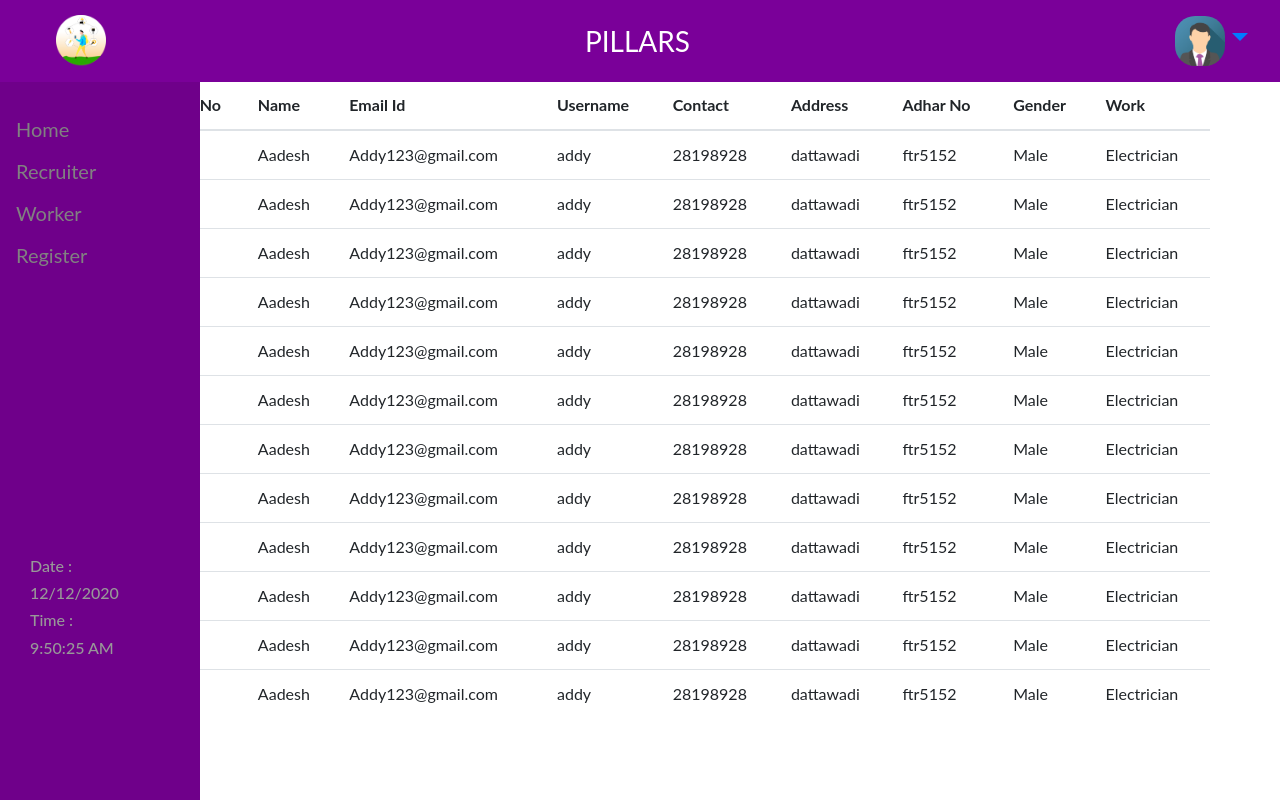
After one commit to damodardikonda/TOES, a Django app: page /hidden_admin_url/workers/ in a window 1280 px wide. The commit adds this page. Run offline with Django 3.2, Linux system fonts and the light colour scheme; some libraries are stand-ins or nearby versions.

Commit message:
initial commit

```diff
--- a/Sign/templates/Sign/sign_in.html
+++ b/Sign/templates/Sign/sign_in.html
@@ -1,4 +1,4 @@
-{% load static%}
+  {% load static%}
 <!DOCTYPE html>
 <html lang="en" dir="ltr">
   <head>
@@ -76,7 +76,7 @@
            <br>
            <br>
            <a id = "fl" href="{% url "forget_pass" %}" > &nbsp&nbsp&nbsp&nbsp&nbspForget Password??</a>
-           <a id = "btn1" class="btn btn-info" role="button" href="{% url 'Home' %} "> Log In</a>
+           <a id = "btn1" class="btn btn-info" role="button" href="{% url 'Home' %}"> Log In</a>
           <h6 id = 'f1' >&nbsp&nbspFrom <br>  PILLERS</h6>
        </div>
       </div>
--- /dev/null
+++ b/Sign/templates/Sign/workers.html
@@ -0,0 +1,306 @@
+{% load static %}
+<!doctype html>
+<html lang="en">
+  <head>
+
+    <!-- Required meta tags -->
+    <meta charset="utf-8">
+    <meta name="viewport" content="width=device-width, initial-scale=1.0">
+
+    <!-- Bootstrap CSS -->
+    <link rel="stylesheet" href="https://maxcdn.bootstrapcdn.com/bootstrap/4.0.0/css/bootstrap.min.css" integrity="sha384-Gn5384xqQ1aoWXA+058RXPxPg6fy4IWvTNh0E263XmFcJlSAwiGgFAW/dAiS6JXm" crossorigin="anonymous">
+
+    <title>workers</title>
+
+    <style>
+
+
+
+
+body {
+  font-family: "Lato", sans-serif;
+}
+
+.sidenav {
+  height: 100%;
+  width: 200px;
+  position: fixed;
+  z-index: 1;
+  top: 58px;
+  left: 0;
+  background-color: #6f008a;
+  overflow-x: hidden;
+  padding-top: 20px;
+}
+
+.sidenav a {
+  padding: 6px 8px 6px 16px;
+  text-decoration: none;
+  font-size: 20px;
+  color: #818181;
+  display: block;
+}
+
+.sidenav a:hover {
+  color: #f1f1f1;
+}
+
+.main {
+  margin-left: 200px; /* Same as the width of the sidenav */
+  font-size: 28px; /* Increased text to enable scrolling */
+  padding: -1px 10px;
+}
+
+.pillnav {
+  margin-left: 0px; /* Same as the width of the sidenav */
+  font-size: 28px; /* Increased text to enable scrolling */
+  padding: -1px 10px;
+}
+
+
+
+.bg-light {
+    background-color: #7a0099!important;
+}
+
+
+
+
+
+img {
+  border-radius: 40%;
+}
+
+
+</style>
+  </head>
+  <body>
+
+      <!-- code of bootstrap start from here -->
+  <div class="sidenav">
+  <a href="{% url 'Home'%}" style="margin-top: 30px;">Home</a>
+  <a href="{% url 'recruiters'%}">Recruiter</a>
+  <a href="{% url 'workers'%}">Worker</a>
+  <a href="#contact">Register</a>
+  <div class="Container" style="margin-left: 30px;color:#989898">
+  <h6 style="margin-top: 280px; ">Date : <h6 id="date"></h6></h6>
+  <h6>Time : <h6 id="time"></h6></h6>
+
+</div>
+</div>
+
+<div class="pillnav">
+
+    <nav class="navbar navbar-brand-center navbar-light bg-light fixed-top justify-content-between">
+     <a class="navbar-brand-center" href= {% url 'Home' %}><img src="{% static 'media/logo.png' %} "alt="Avatar" style="width: 50px;margin-right: 10px;margin-left: 40px;"></a>
+ <div class="nav-item nav-link "style="color:white">PILLARS</div>
+      <div class="nav-item nav-link dropdown" >
+      <a class="dropdown-toggle" data-toggle="dropdown" href="#"><img src="{% static 'media/img_avatar.png' %}" alt="Avatar" style="width:50px"><span class="caret"></span></a>
+
+      <ul class="dropdown-menu">
+          <li><a href="#">Profile</a></li>
+          <li><a href="#">Settings</a></li>
+          <li><a href="#">Help</a></li>
+          <li><a href="#">Sign out</a></li>
+        </ul>
+      </div>
+
+</nav>
+
+</div>
+<div class="main_content">
+  <div class="container">
+
+    <div class="row" style="  margin-top: 80px;">
+
+
+          <!--Table-->
+<table class="table table-hover table-fixed" style=" margin-left: 100px;">
+
+  <!--Table head-->
+  <thead>
+    <tr>
+      <th>Sr.No</th>
+      <th>Name</th>
+      <th>Email Id</th>
+      <th>Username</th>
+      <th>Contact</th>
+      <th>Address</th>
+      <th>Adhar No</th>
+      <th>Gender</th>
+      <th>Work</th>
+    </tr>
+  </thead>
+  <!--Table head-->
+
+  <!--Table body-->
+  <tbody>
+    <tr>
+      <th scope="row">1</th>
+      <td>Aadesh</td>
+      <td>Addy123@gmail.com</td>
+      <td>addy</td>
+      <td>28198928</td>
+      <td>dattawadi</td>
+      <td>ftr5152</td>
+      <td>Male</td>
+      <td>Electrician</td>
+
+    </tr>
+    <tr>
+      <th scope="row">1</th>
+      <td>Aadesh</td>
+      <td>Addy123@gmail.com</td>
+      <td>addy</td>
+      <td>28198928</td>
+      <td>dattawadi</td>
+      <td>ftr5152</td>
+      <td>Male</td>
+      <td>Electrician</td>
+    </tr>
+    <tr>
+      <th scope="row">1</th>
+      <td>Aadesh</td>
+      <td>Addy123@gmail.com</td>
+      <td>addy</td>
+      <td>28198928</td>
+      <td>dattawadi</td>
+      <td>ftr5152</td>
+      <td>Male</td>
+      <td>Electrician</td>
+    </tr>
+    <tr>
+      <th scope="row">1</th>
+      <td>Aadesh</td>
+      <td>Addy123@gmail.com</td>
+      <td>addy</td>
+      <td>28198928</td>
+      <td>dattawadi</td>
+      <td>ftr5152</td>
+      <td>Male</td>
+      <td>Electrician</td>
+    </tr>
+    <tr>
+      <th scope="row">8</th>
+      <td>Aadesh</td>
+      <td>Addy123@gmail.com</td>
+      <td>addy</td>
+      <td>28198928</td>
+      <td>dattawadi</td>
+      <td>ftr5152</td>
+      <td>Male</td>
+      <td>Electrician</td>
+    </tr>
+    <tr>
+      <th scope="row">9</th>
+      <td>Aadesh</td>
+      <td>Addy123@gmail.com</td>
+      <td>addy</td>
+      <td>28198928</td>
+      <td>dattawadi</td>
+      <td>ftr5152</td>
+      <td>Male</td>
+      <td>Electrician</td>
+    </tr>
+
+    <tr>
+      <th scope="row">9</th>
+      <td>Aadesh</td>
+      <td>Addy123@gmail.com</td>
+      <td>addy</td>
+      <td>28198928</td>
+      <td>dattawadi</td>
+      <td>ftr5152</td>
+      <td>Male</td>
+      <td>Electrician</td>
+    </tr>
+
+    <tr>
+      <th scope="row">9</th>
+      <td>Aadesh</td>
+      <td>Addy123@gmail.com</td>
+      <td>addy</td>
+      <td>28198928</td>
+      <td>dattawadi</td>
+      <td>ftr5152</td>
+      <td>Male</td>
+      <td>Electrician</td>
+    </tr>
+
+    <tr>
+      <th scope="row">9</th>
+      <td>Aadesh</td>
+      <td>Addy123@gmail.com</td>
+      <td>addy</td>
+      <td>28198928</td>
+      <td>dattawadi</td>
+      <td>ftr5152</td>
+      <td>Male</td>
+      <td>Electrician</td>
+    </tr>
+
+    <tr>
+      <th scope="row">9</th>
+      <td>Aadesh</td>
+      <td>Addy123@gmail.com</td>
+      <td>addy</td>
+      <td>28198928</td>
+      <td>dattawadi</td>
+      <td>ftr5152</td>
+      <td>Male</td>
+      <td>Electrician</td>
+    </tr>
+
+    <tr>
+      <th scope="row">9</th>
+      <td>Aadesh</td>
+      <td>Addy123@gmail.com</td>
+      <td>addy</td>
+      <td>28198928</td>
+      <td>dattawadi</td>
+      <td>ftr5152</td>
+      <td>Male</td>
+      <td>Electrician</td>
+    </tr>
+
+    <tr>
+      <th scope="row">9</th>
+      <td>Aadesh</td>
+      <td>Addy123@gmail.com</td>
+      <td>addy</td>
+      <td>28198928</td>
+      <td>dattawadi</td>
+      <td>ftr5152</td>
+      <td>Male</td>
+      <td>Electrician</td>
+    </tr>
+  </tbody>
+  <!--Table body-->
+
+</table>
+<!--Table-->
+
+
+
+      </div>
+    </div>
+  </div>
+</div>
+
+<script>
+var d = new Date();
+var date = d.toLocaleDateString();
+var time = d.toLocaleTimeString();
+document.getElementById("date").innerHTML = date;
+document.getElementById("time").innerHTML = time;
+</script>
+
+
+    <!-- Optional JavaScri0pt -->
+    <!-- jQuery first, then Popper.js, then Bootstrap JS -->
+    <script src="https://code.jquery.com/jquery-3.2.1.slim.min.js" integrity="sha384-KJ3o2DKtIkvYIK3UENzmM7KCkRr/rE9/Qpg6aAZGJwFDMVNA/GpGFF93hXpG5KkN" crossorigin="anonymous"></script>
+    <script src="https://cdnjs.cloudflare.com/ajax/libs/popper.js/1.12.9/umd/popper.min.js" integrity="sha384-ApNbgh9B+Y1QKtv3Rn7W3mgPxhU9K/ScQsAP7hUibX39j7fakFPskvXusvfa0b4Q" crossorigin="anonymous"></script>
+    <script src="https://maxcdn.bootstrapcdn.com/bootstrap/4.0.0/js/bootstrap.min.js" integrity="sha384-JZR6Spejh4U02d8jOt6vLEHfe/JQGiRRSQQxSfFWpi1MquVdAyjUar5+76PVCmYl" crossorigin="anonymous"></script>
+
+  </body>
+</html>
--- a/Sign/urls.py
+++ b/Sign/urls.py
@@ -9,4 +9,6 @@ urlpatterns = [
     path('forget_pass/', views.forget_pass , name = 'forget_pass'),
     path('home/' , views.home , name = 'Home'),
     path('phone/' ,views.phone , name ='phone' ),
+    path('workers/' ,views.workers , name ='workers' ),
+    path('recruiters/' ,views.recruiters , name ='recruiters' ),
 ]
--- a/Sign/views.py
+++ b/Sign/views.py
@@ -30,4 +30,10 @@ def home(request):
         return render(request, 'Sign/home.html',context=d)
 
 def phone(request):
-    return render(request , 'Sign/phoneno.html')
+    return render(request , 'Sign/phone.html')
+
+def workers(request):
+    return render(request , 'Sign/workers.html')
+
+def recruiters(request):
+    return render(request , 'Sign/recruiters.html')
--- a/TOES/urls.py
+++ b/TOES/urls.py
@@ -15,13 +15,13 @@ Including another URLconf
 """
 from django.contrib import admin
 from django.urls import path , include
-from Sign import views
+
 from django.conf import settings
 from django.conf.urls.static import static
 
 urlpatterns = [
     path('admin/', admin.site.urls),
-    path('hidden_admin_url/' , include('Sign.urls')),
+    path('hidden_admin_url/' , include('Sign.urls' )),
 ]
 
 
```
Also changed, not shown: Sign/templates/Sign/home.html (+4 -4 lines), Sign/templates/Sign/recruiters.html (added, +306 -0 lines).
